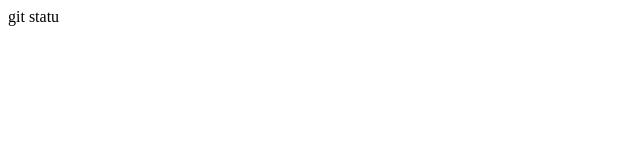
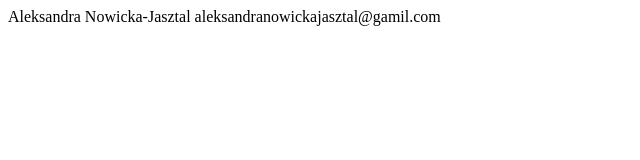
Before and after one commit to AleksandraNowicka/aleksandranowicka.github.io, a plain HTML site: page index.html in a window 1280 px wide. Shown: the whole page, without its empty margins (0-640 px from the left). Drawn offline with Linux system fonts and the light colour scheme.

Commit message:
add email

```diff
--- a/index.html
+++ b/index.html
@@ -8,6 +8,7 @@
 </head>
 
 
-
-
-git statu
+<body>
+Aleksandra Nowicka-Jasztal
+aleksandranowickajasztal@gamil.com
+</body>
```
